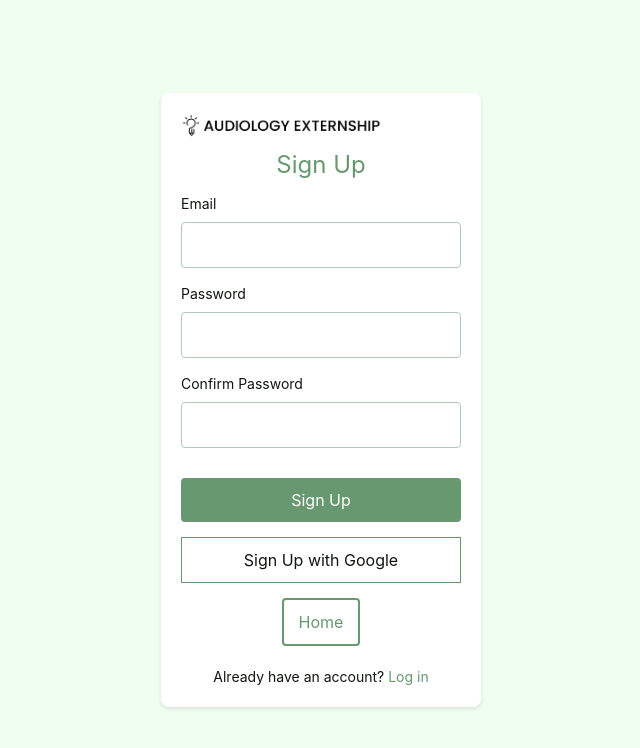
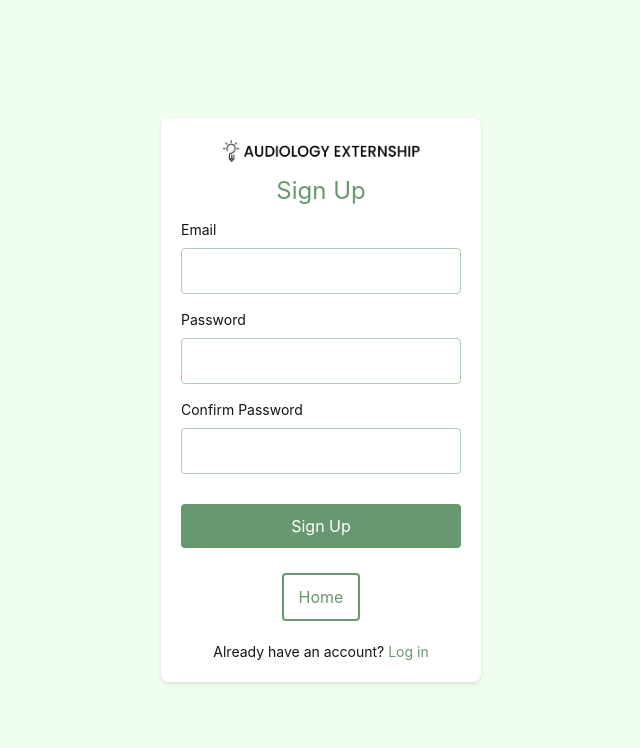
Before and after one commit to austindusa/Code-Enjoyers-Senior-Project, a React (Create React App) app: page /login in a window 1280 px wide. Both pictures are taken after a click on the element "Sign Up". Shown: the top 748 px of the page, without its empty margins (319-959 px from the left). Built offline with nearby package versions, Linux system fonts and the light colour scheme; no server answers; what survey-core would draw is missing.

Commit message:
No more Google button.

```diff
--- a/src/components/SignInForm.jsx
+++ b/src/components/SignInForm.jsx
@@ -69,7 +69,7 @@ export default function SignInForm() {
         </div>
 
         <button type="submit" className={styles.button}>Login</button>
-        <button type="button" className={styles.googleSignUp}>Login with Google</button>
+        {/* <button type="button" className={styles.googleSignUp}>Login with Google</button> */}
         <button className={styles.homeButton} onClick={handleGoHome}>Home</button>
         <div className={styles.text}>
           Don't have an account? <span className={styles.link} onClick={() => navigate('/signup')}>Sign Up</span>
--- a/src/components/SignInForm.module.css
+++ b/src/components/SignInForm.module.css
@@ -3,13 +3,13 @@
   justify-content: center;
   align-items: center;
   height: 100vh;
-  background-color: #f0fef0; /* color from colors.js */
+  background-color: #f0fef0;
 }
 
 .signInForm {
   width: 100%;
   max-width: 320px;
-  background: #fff; /* White background */
+  background: #fff;
   padding: 20px;
   border-radius: 8px;
   box-shadow: 0 2px 4px rgba(0, 0, 0, 0.1);
@@ -20,11 +20,13 @@
   width: 200px;
   height: auto;
   margin-bottom: 10px;
+  margin-left: auto;
+  margin-right: auto;
 }
 
 .heading {
   font-size: 24px;
-  color: #68986f; /* Primary color from colors.js */
+  color: #68986f;
   margin-bottom: 10px;
 }
 
@@ -32,7 +34,7 @@
   display: block;
   text-align: left;
   font-size: 14px;
-  color: #111611; /* Text color from colors.js */
+  color: #111611;
   margin-bottom: 8px;
 }
 
@@ -40,13 +42,13 @@
   width: 100%;
   padding: 10px;
   margin-bottom: 15px;
-  border: 1px solid #b0ccb4; /* Secondary color from colors.js */
+  border: 1px solid #b0ccb4;
   border-radius: 4px;
 }
 
 .button {
   width: 100%;
-  background-color: #68986f; /* Primary color from colors.js */
+  background-color: #68986f;
   color: white;
   padding: 10px 0;
   border: none;
@@ -58,32 +60,32 @@
 }
 
 .button:hover {
-  background-color: #80b287; /* Accent color from colors.js */
+  background-color: #80b287;
 }
 
 .googleSignUp {
   width: 100%;
   background-color: white;
-  color: #111611; /* Text color from colors.js */
+  color: #111611;
   padding: 10px 0;
-  border: 1px solid #68986f; /* Primary color from colors.js */
+  border: 1px solid #68986f;
   text-align: center;
   display: block;
   border-radius: 4px;
 }
 
 .googleSignUp:hover {
-  background-color: #f0fef0; /* Background color from colors.js */
+  background-color: #f0fef0;
 }
 
 .text {
   font-size: 14px;
-  color: #111611; /* Text color from colors.js */
+  color: #111611;
   margin-top: 20px;
 }
 
 .link {
-  color: #68986f; /* Primary color from colors.js */
+  color: #68986f;
   text-decoration: none;
 }
 
@@ -99,20 +101,20 @@
 }
 
 .homeButton {
-  background-color: #fff; /* White background */
-  color: #68986f; /* Primary color from colors.js */
-  padding: 10px 15px; /* Padding around the text */
-  font-size: 16px; /* Font size */
-  border: 2px solid #68986f; /* Border color from colors.js */
-  border-radius: 4px; /* Rounded corners */
-  cursor: pointer; /* Cursor to pointer */
-  margin-top: 15px; /* Space above the button */
-  text-decoration: none; /* No underline */
-  display: inline-block; /* Allows margin to work properly */
-  transition: background-color 0.3s, color 0.3s; /* Smooth transition for hover effect */
+  background-color: #fff;
+  color: #68986f;
+  padding: 10px 15px;
+  font-size: 16px;
+  border: 2px solid #68986f;
+  border-radius: 4px;
+  cursor: pointer;
+  margin-top: 10px;
+  text-decoration: none;
+  display: inline-block;
+  transition: background-color 0.3s, color 0.3s;
 }
 
 .homeButton:hover {
-  background-color: #68986f; /* Background color changes on hover */
-  color: #fff; /* Text color changes on hover */
+  background-color: #68986f;
+  color: #fff;
 }
--- a/src/components/SignUpForm.jsx
+++ b/src/components/SignUpForm.jsx
@@ -128,7 +128,7 @@ const SignUpForm = () => {
         <button type="submit" className={styles.button} disabled={isLoading}>
           {isLoading ? 'Signing Up...' : 'Sign Up'}
         </button>
-        <button className={styles.googleSignUp}>Sign Up with Google</button>
+        {/* <button className={styles.googleSignUp}>Sign Up with Google</button> */}
         <button className={styles.homeButton} onClick={handleGoHome}>Home</button>
         <p className={styles.text}>
           Already have an account? <a href="/login" className={styles.link}>Log in</a>
--- a/src/components/SignUpForm.module.css
+++ b/src/components/SignUpForm.module.css
@@ -1,4 +1,3 @@
-/* General styles */
 body {
   font-family: Arial, sans-serif;
   margin: 0;
@@ -18,32 +17,34 @@ body {
 /* SignUp form styling */
 .signUpForm {
   width: 100%;
-  max-width: 320px; /* Adjust width as needed */
-  background: #fff; /* White background */
+  max-width: 320px;
+  background: #fff;
   padding: 20px;
   border-radius: 8px;
-  box-shadow: 0 2px 4px rgba(0, 0, 0, 0.1); /* Soft shadow for depth */
+  box-shadow: 0 2px 4px rgba(0, 0, 0, 0.1);
   text-align: center;
 }
 
 /* Logo styles */
 .logo {
-  width: 200px; /* or any size you want */
+  width: 200px;
   height: auto;
   margin-bottom: 10px;
+  margin-left: auto;
+  margin-right: auto;
 }
 
 /* Heading styles */
 .heading {
-  font-size: 24px; /* Larger font size for heading */
-  color: #68986f; /* Primary color from colors.js */
+  font-size: 24px;
+  color: #68986f;
   margin-bottom: 10px;
 }
 
 /* Label styles */
 .label {
-  font-size: 14px; /* Smaller font size for labels */
-  color: #111611; /* Text color from colors.js */
+  font-size: 14px;
+  color: #111611;
   margin-bottom: 8px;
   text-align: left;
   display: block;
@@ -54,54 +55,54 @@ body {
   width: 100%;
   padding: 10px;
   margin-bottom: 15px;
-  border: 1px solid #b0ccb4; /* Secondary color from colors.js */
+  border: 1px solid #b0ccb4;
   border-radius: 4px;
   box-sizing: border-box;
 }
 
 /* Button styles */
 .button {
-  background-color: #68986f; /* Primary color from colors.js */
+  background-color: #68986f;
   color: white;
-  padding: 10px 0; /* Same padding top/bottom */
+  padding: 10px 0;
   border: none;
   border-radius: 4px;
   cursor: pointer;
   width: 100%;
   margin-top: 15px;
   margin-bottom: 15px;
-  font-size: 16px; /* Larger font size for button text */
+  font-size: 16px;
 }
 
 .button:hover {
-  background-color: #80b287; /* Accent color from colors.js */
+  background-color: #80b287;
 }
 
 /* Google Sign Up button styles */
 .googleSignUp {
   background-color: white;
-  color: #111611; /* Text color from colors.js */
-  padding: 10px 0; /* Same padding top/bottom */
-  border: 1px solid #68986f; /* Primary color from colors.js */
+  color: #111611;
+  padding: 10px 0;
+  border: 1px solid #68986f;
   width: 100%;
   text-align: center;
   display: block;
-  text-decoration: none; /* Remove underline from anchor tags */
+  text-decoration: none;
 }
 
 .googleSignUp:hover {
-  background-color: #f0fef0; /* Background color from colors.js */
+  background-color: #f0fef0;
 }
 
 /* Text and link styles */
 .text {
   font-size: 14px;
-  color: #111611; /* Text color from colors.js */
+  color: #111611;
   margin-top: 20px;
 }
 
 .link {
-  color: #68986f; /* Primary color from colors.js */
+  color: #68986f;
   text-decoration: none;
 }
 
@@ -112,26 +113,26 @@ body {
 /* Error message styles */
 .error {
   color: red;
-  font-size: 14px; /* Readability */
-  margin-top: 10px; /* Spacing */
+  font-size: 14px;
+  margin-top: 10px;
   margin-bottom: 10px;
 }
 
 .homeButton {
-  background-color: #fff; /* White background */
-  color: #68986f; /* Primary color from colors.js */
-  padding: 10px 15px; /* Padding around the text */
-  font-size: 16px; /* Font size */
-  border: 2px solid #68986f; /* Border color from colors.js */
-  border-radius: 4px; /* Rounded corners */
-  cursor: pointer; /* Cursor to pointer */
-  margin-top: 15px; /* Space above the button */
-  text-decoration: none; /* No underline */
-  display: inline-block; /* Allows margin to work properly */
-  transition: background-color 0.3s, color 0.3s; /* Smooth transition for hover effect */
+  background-color: #fff;
+  color: #68986f;
+  padding: 10px 15px;
+  font-size: 16px;
+  border: 2px solid #68986f;
+  border-radius: 4px;
+  cursor: pointer;
+  margin-top: 10px;
+  text-decoration: none;
+  display: inline-block;
+  transition: background-color 0.3s, color 0.3s;
 }
 
 .homeButton:hover {
-  background-color: #68986f; /* Background color changes on hover */
-  color: #fff; /* Text color changes on hover */
+  background-color: #68986f;
+  color: #fff;
 }
```
